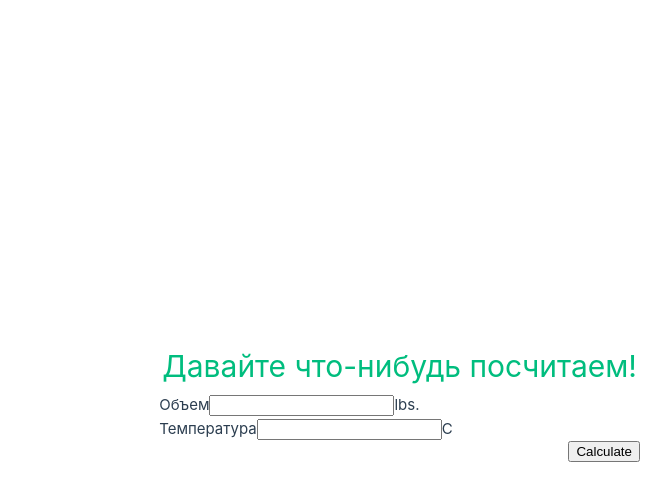
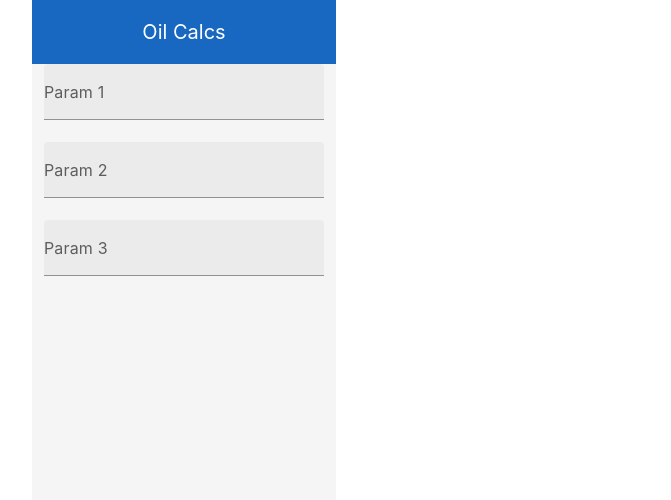
Before and after one commit to ametstich/Calculator, a Vue app: page / in a window 1280 px wide. Shown: the top 500 px of the page, without its empty margins (0-671 px from the left). Built offline with nearby package versions, Linux system fonts and the light colour scheme; the HTML template or start-up script is replaced by a standard one.

Commit message:
simple calc

```diff
--- a/package.json
+++ b/package.json
@@ -11,9 +11,11 @@
     "type-check": "vue-tsc --build"
   },
   "dependencies": {
-    "vue": "^3.5.42"
+    "vue": "^3.5.42",
+    "vuetify": "^4.2.6"
   },
   "devDependencies": {
+    "@mdi/font": "^7.4.47",
     "@tsconfig/node24": "^24.0.5",
     "@types/node": "^24.13.4",
     "@vitejs/plugin-vue": "^6.0.8",
@@ -22,6 +24,7 @@
     "typescript": "~6.0.0",
     "vite": "^8.2.2",
     "vite-plugin-vue-devtools": "^8.2.1",
+    "vite-plugin-vuetify": "^2.1.3",
     "vue-tsc": "^3.3.11"
   },
   "engines": {
--- a/src/App.vue
+++ b/src/App.vue
@@ -3,11 +3,13 @@ import Calculate from "@/components/Calculate.vue";
 </script>
 
 <template>
-  <header>
-    <div class="wrapper">
+  <v-app>
+<!--  <header>-->
+<!--    <div class="wrapper">-->
       <Calculate msg="Давайте что-нибудь посчитаем!" />
-    </div>
-  </header>
+<!--    </div>-->
+<!--  </header>-->
+  </v-app>
 </template>
 
 <style scoped>
--- a/src/assets/main.css
+++ b/src/assets/main.css
@@ -1,9 +1,9 @@
 @import './base.css';
 
 #app {
-  max-width: 1280px;
-  margin: 0 auto;
-  padding: 2rem;
+  /*max-width: 1280px;*/
+  /*margin: 0 auto;*/
+  /*padding: 2rem;*/
   font-weight: normal;
 }
 
--- a/src/components/Calculate.vue
+++ b/src/components/Calculate.vue
@@ -1,40 +1,46 @@
 <script setup lang="ts">
-import {ref} from "vue";
-
+import {reactive, ref} from 'vue'
 defineProps<{
   msg: string
 }>()
 
-const lbs = ref<string | null>(null)
-const temp = ref<string | null>(null)
+const result = ref<number | null>(null)
 
-const calculate = () => {
-  console.log(lbs.value)
-  console.log(temp.value)
+
+const initialState = {
+  param_1: '',
+  param_2: '',
+  param_3: '',
+}
+
+const state = reactive({
+  ...initialState,
+})
+
+
+
+const change = () => {
+  if (state.param_1 !== '' && state.param_2 !== '' && state.param_3 !== '') {
+    result.value = Number(state.param_1) + Number(state.param_2) / Number(state.param_3)
+  }
 }
 </script>
 
 <template>
-  <div class="greetings">
-    <h1 class="green">{{ msg }}</h1>
-    <div class="flex gap-3 m3">
-      <div>
-        <span>Объем</span><input v-model="lbs"/><span>lbs.</span>
-      </div>
-      <div>
-        <span>Температура</span><input v-model="temp"/><span>С</span>
-      </div>
-    </div>
-    <div class="button-container">
-      <button class="i-material-symbols:magic-button" name="Calculate" value="Calculate" @click="calculate" >Calculate</button>
-    </div>
-  </div>
+    <v-main class="bg-grey-lighten-4 d-flex align-center flex-column">
+        <v-toolbar color="primary">
+          <v-toolbar-title class="text-center font-weight-bold tracking-wider">
+            Oil Calcs
+          </v-toolbar-title>
+        </v-toolbar>
+        <form class="w-100 px-3">
+          <v-text-field v-model="state.param_1" type="number" label="Param 1" @change="change" />
+          <v-text-field v-model="state.param_2" type="number" label="Param 2" @change="change" />
+          <v-text-field v-model="state.param_3" type="number" label="Param 3" @change="change" />
+          <v-input v-if="result">{{result}}% s.v's.</v-input>
+        </form>
+    </v-main>
 </template>
 
 <style scoped>
-.button-container {
-  display: flex;
-  justify-content: flex-end;
-  width: 100%;
-}
 </style>
--- a/src/main.ts
+++ b/src/main.ts
@@ -3,4 +3,24 @@ import './assets/main.css'
 import { createApp } from 'vue'
 import App from './App.vue'
 
-createApp(App).mount('#app')
+// Vuetify
+import 'vuetify/styles'
+import { createVuetify } from 'vuetify'
+import * as components from 'vuetify/components'
+import * as directives from 'vuetify/directives'
+import { aliases, mdi } from 'vuetify/iconsets/mdi'
+import '@mdi/font/css/materialdesignicons.css' // Подключаем стили иконок
+
+const vuetify = createVuetify({
+    components,
+    directives,
+    icons: {
+        defaultSet: 'mdi',
+        aliases,
+        sets: {
+            mdi,
+        },
+    },
+})
+
+createApp(App).use(vuetify).mount('#app')
--- a/vite.config.ts
+++ b/vite.config.ts
@@ -3,12 +3,14 @@ import { fileURLToPath, URL } from 'node:url'
 import { defineConfig } from 'vite'
 import vue from '@vitejs/plugin-vue'
 import vueDevTools from 'vite-plugin-vue-devtools'
+import vuetify from 'vite-plugin-vuetify'
 
 // https://vite.dev/config/
 export default defineConfig({
   plugins: [
     vue(),
     vueDevTools(),
+    vuetify({autoImport: true})
   ],
   resolve: {
     alias: {
```
Also changed, not shown: 1 other file (tests, documents, lock files or other folders).
